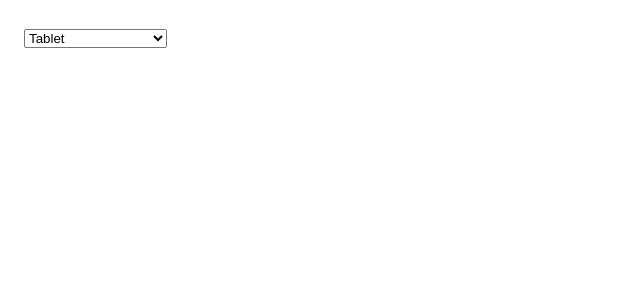
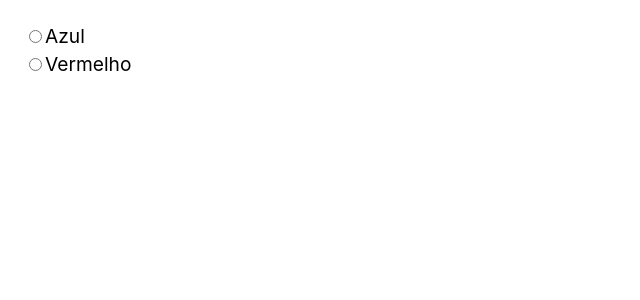
Before and after one commit to Henrique1204/React-Origamid, a React (Create React App) app in the folder appreact/: page / in a window 1280 px wide. Shown: the top 300 px of the page, without its empty margins (0-640 px from the left). Built offline with nearby package versions, Linux system fonts and the light colour scheme; the HTML template or start-up script is replaced by a standard one.

Commit message:
Adicionar exemplo de componente para input radio

```diff
--- a/appreact/src/App.js
+++ b/appreact/src/App.js
@@ -1,12 +1,12 @@
 import React from 'react';
-import Select from './Form/Select';
+import Radio from './Form/Radio';
 
 const App = () => {
-    const [select, setSelect] = React.useState("Tablet");
+    const [cor, setCor] = React.useState("");
 
     return (
         <form>
-            <Select options={["Smartphone", "Tablet"]} value={select} onChange={({target}) => setSelect(target.value)}/>
+            <Radio options={["azul", "vermelho"]} value={cor} onChange={({target}) => setCor(target.value)} />
         </form>
     );
 };
--- /dev/null
+++ b/appreact/src/Form/Radio.js
@@ -0,0 +1,16 @@
+import React from 'react';
+
+const Radio = ({options, value, ...props}) => (
+    <>
+        {
+            options.map((op, i) => (
+                <label key={op + i} style={{textTransform: "capitalize"}}>
+                    <input type="radio" value={op} checked={value === op} {...props}/>
+                    {op}
+                </label>
+            ))
+        }
+    </>
+);
+
+export default Radio;
```
